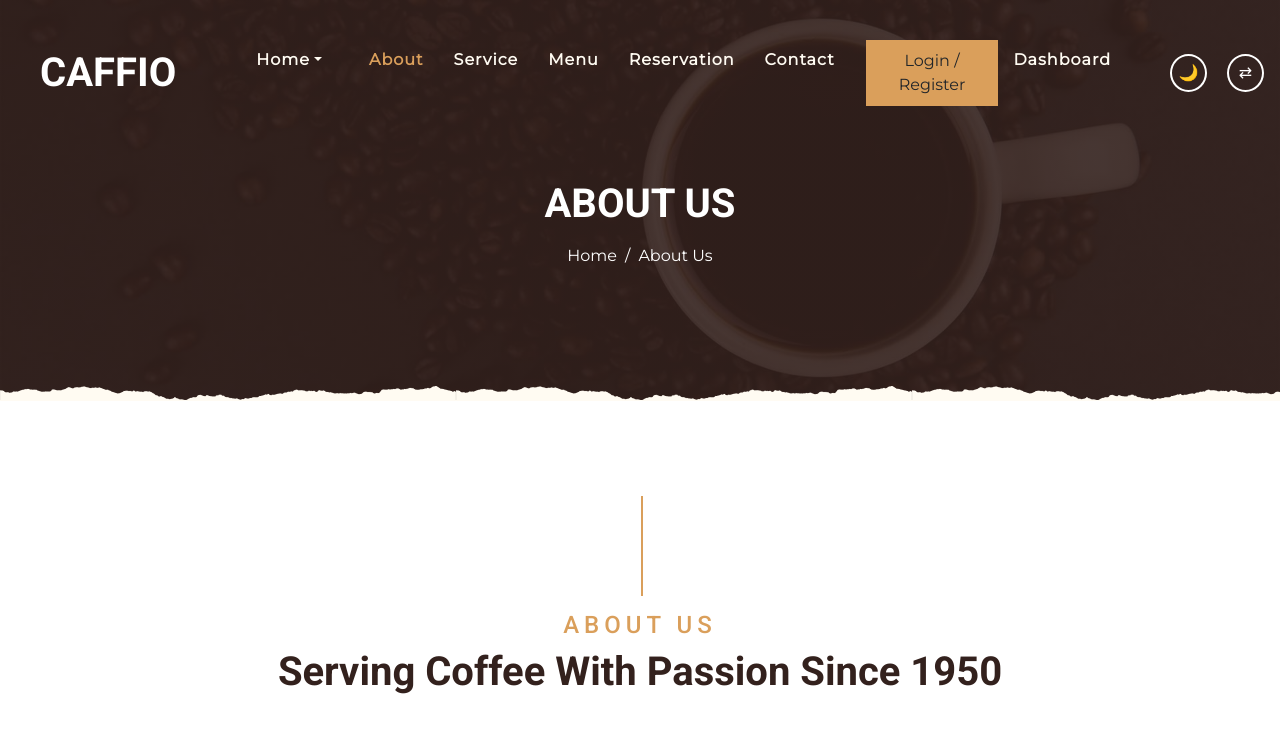
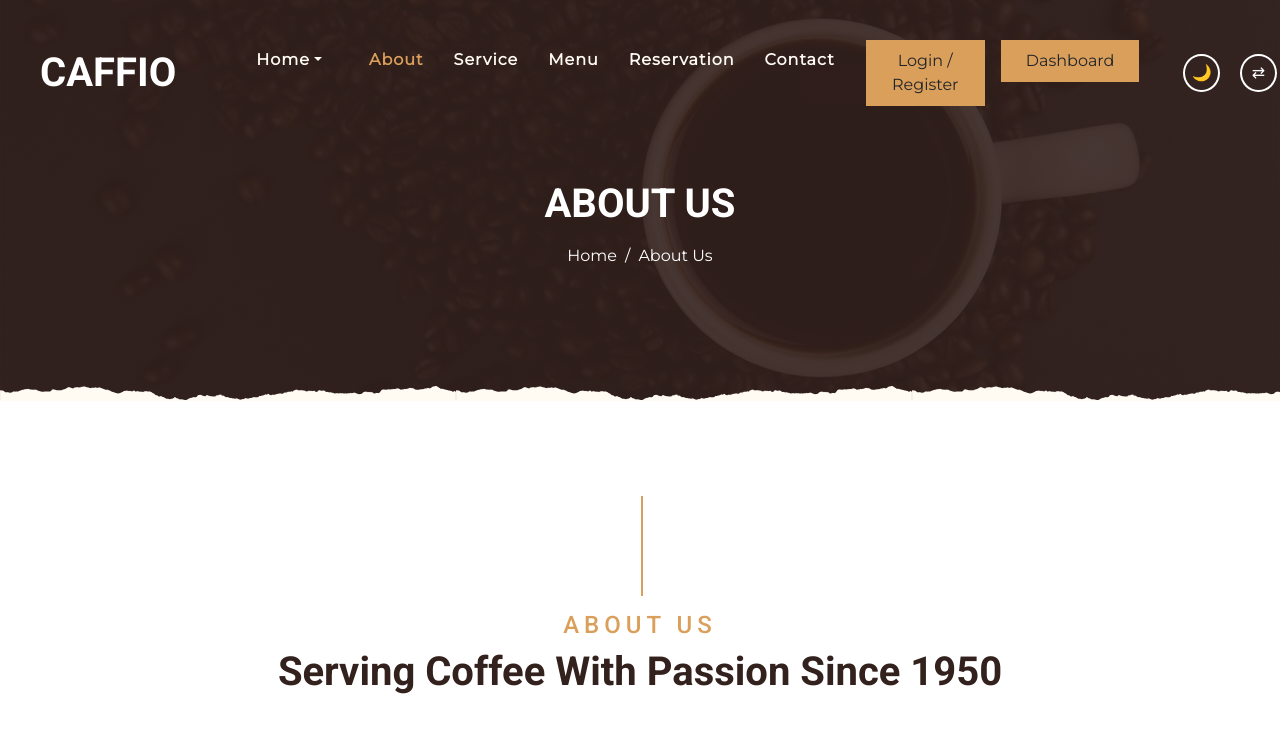
Before and after one commit to karthikaram904/cafe, a website with bundled scripts: page about.html in a window 1280 px wide. Shown: the top 736 px of the page. Built offline with nearby package versions, Linux system fonts and the light colour scheme.

Commit message:
Update about.html

```diff
--- a/about.html
+++ b/about.html
@@ -58,7 +58,9 @@
                    <li> <a href="login.html" class="btn btn-primary py-2 px-4 ml-3 d-none d-lg-block">
       Login / Register
     </a>
-</li>                   <li> <a href="admin-dashboard.html" class="nav-item nav-link">Dashboard</a></li>
+</li>                   <li> <a href="admin-dashboard.html" class="btn btn-primary py-2 px-4 ml-3 d-none d-lg-block">
+      Dashboard
+    </a></li>
                 </div>
                 <button id="theme-toggle" class="theme-btn" aria-label="Toggle theme">
       🌙
```
